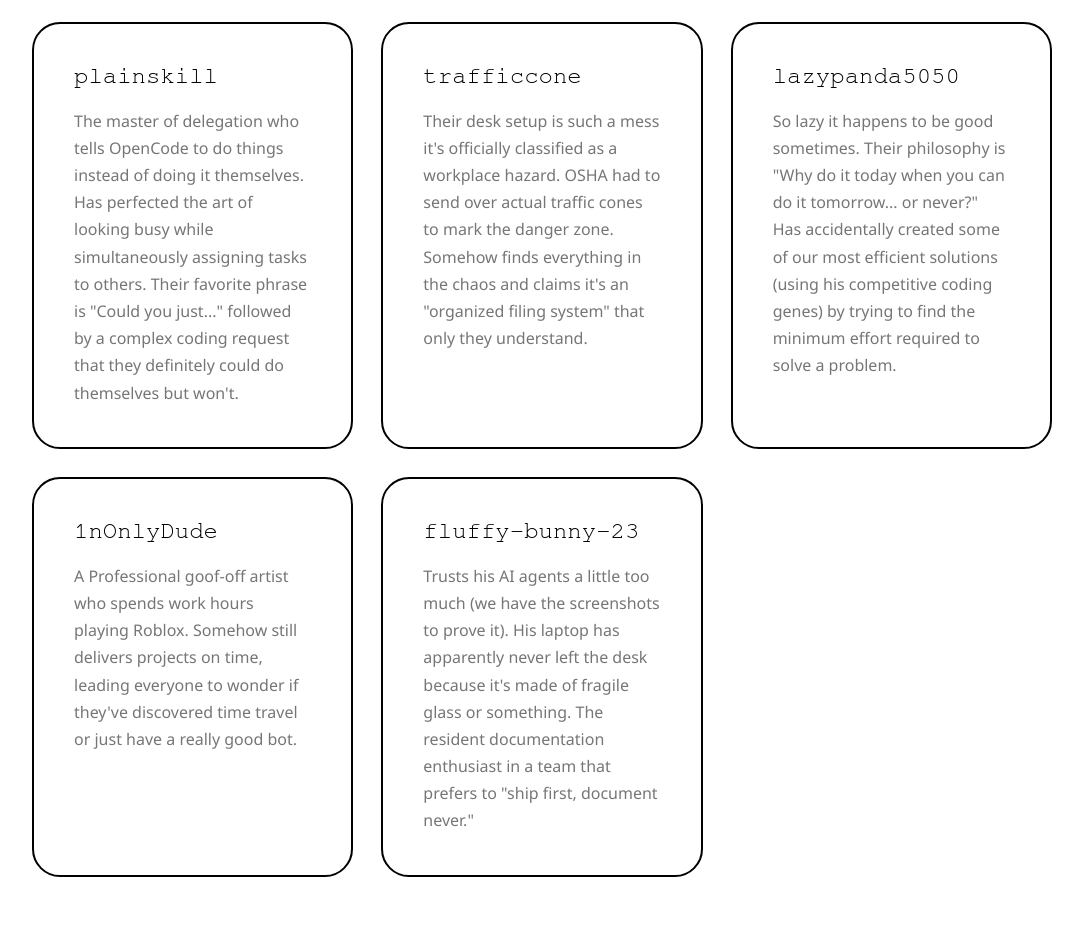
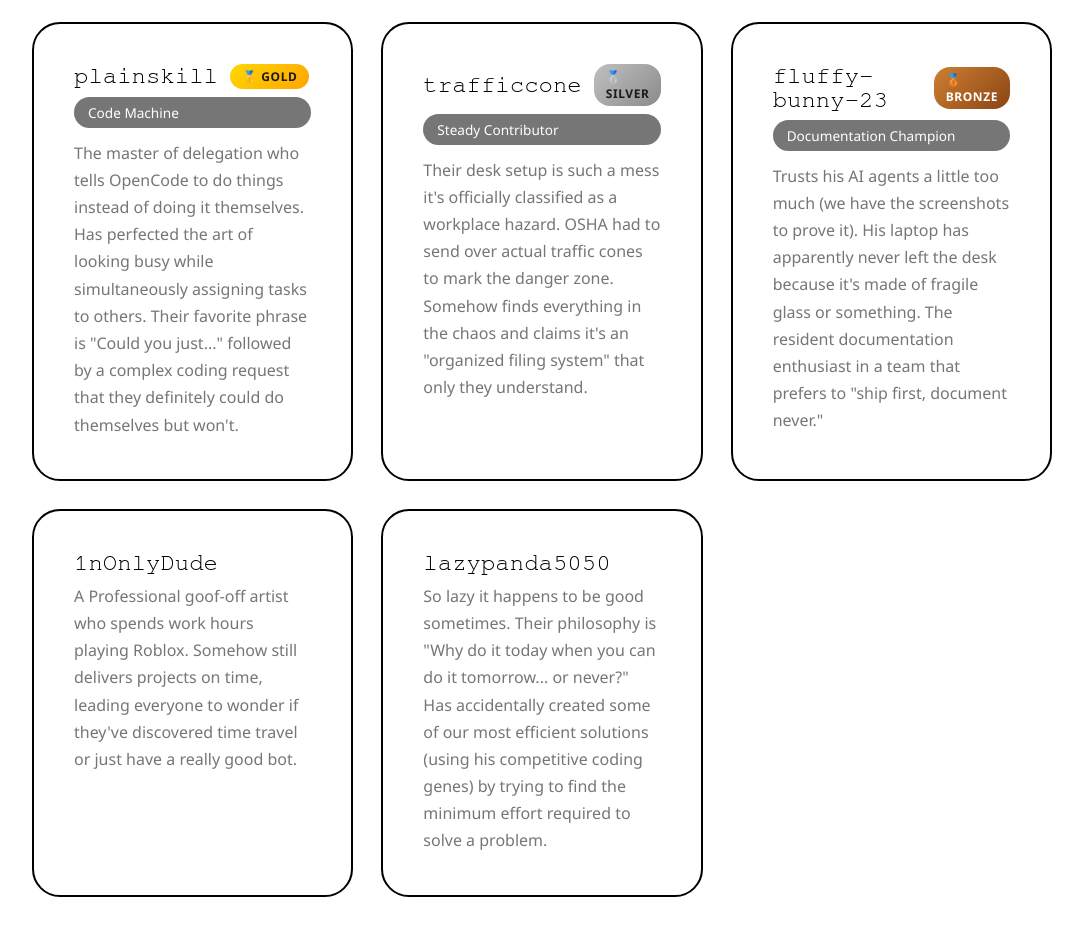
Before and after one commit to LibreLoom/Website, a React (Vite) app in the folder web/: page /team in a window 1280 px wide. Shown: the part 960-1896 px from the top of the page, without its empty margins (98-1181 px from the left). Built offline with nearby package versions, Linux system fonts and the light colour scheme; a web font is replaced by a local one.

Commit message:
Add contributor badges to team page

```diff
--- a/web/src/components/Team.jsx
+++ b/web/src/components/Team.jsx
@@ -8,16 +8,22 @@ function Team() {
       name: "plainskill",
       description:
         'The master of delegation who tells OpenCode to do things instead of doing it themselves. Has perfected the art of looking busy while simultaneously assigning tasks to others. Their favorite phrase is "Could you just..." followed by a complex coding request that they definitely could do themselves but won\'t.',
+      tierBadge: "Gold",
+      funnyBadge: "Code Machine",
     },
     {
       name: "trafficcone",
       description:
         "Their desk setup is such a mess it's officially classified as a workplace hazard. OSHA had to send over actual traffic cones to mark the danger zone. Somehow finds everything in the chaos and claims it's an \"organized filing system\" that only they understand.",
+      tierBadge: "Silver",
+      funnyBadge: "Steady Contributor",
     },
     {
-      name: "lazypanda5050",
+      name: "fluffy-bunny-23",
       description:
-        'So lazy it happens to be good sometimes. Their philosophy is "Why do it today when you can do it tomorrow... or never?" Has accidentally created some of our most efficient solutions (using his competitive coding genes) by trying to find the minimum effort required to solve a problem.',
+        'Trusts his AI agents a little too much (we have the screenshots to prove it). His laptop has apparently never left the desk because it\'s made of fragile glass or something. The resident documentation enthusiast in a team that prefers to "ship first, document never."',
+      tierBadge: "Bronze",
+      funnyBadge: "Documentation Champion",
     },
     {
       name: "1nOnlyDude",
@@ -25,9 +31,9 @@ function Team() {
         "A Professional goof-off artist who spends work hours playing Roblox. Somehow still delivers projects on time, leading everyone to wonder if they've discovered time travel or just have a really good bot.",
     },
     {
-      name: "fluffy-bunny-23",
+      name: "lazypanda5050",
       description:
-        'Trusts his AI agents a little too much (we have the screenshots to prove it). His laptop has apparently never left the desk because it\'s made of fragile glass or something. The resident documentation enthusiast in a team that prefers to "ship first, document never."',
+        'So lazy it happens to be good sometimes. Their philosophy is "Why do it today when you can do it tomorrow... or never?" Has accidentally created some of our most efficient solutions (using his competitive coding genes) by trying to find the minimum effort required to solve a problem.',
     },
   ];
 
@@ -79,6 +85,8 @@ function Team() {
               key={member.name}
               name={member.name}
               description={member.description}
+              tierBadge={member.tierBadge}
+              funnyBadge={member.funnyBadge}
             />
           ))}
         </div>
--- a/web/src/components/cards/TeamCard.jsx
+++ b/web/src/components/cards/TeamCard.jsx
@@ -1,10 +1,21 @@
 import React from 'react'
 import Card from './Card'
 
-function TeamCard({ name, description, children }) {
+function TeamCard({ name, description, tierBadge, funnyBadge, children }) {
   return (
     <Card>
-      <h2>{name}</h2>
+      <div className="team-card-header">
+        <h2>{name}</h2>
+        {tierBadge && (
+          <span className={`tier-badge tier-${tierBadge.toLowerCase()}`}>
+            {tierBadge === 'Gold' && '🥇'}
+            {tierBadge === 'Silver' && '🥈'}
+            {tierBadge === 'Bronze' && '🥉'}
+            {' '}{tierBadge}
+          </span>
+        )}
+      </div>
+      {funnyBadge && <span className="funny-badge">{funnyBadge}</span>}
       {description && <p>{description}</p>}
       {children}
     </Card>
--- a/web/src/styles/Team.css
+++ b/web/src/styles/Team.css
@@ -148,3 +148,68 @@ header,
     position: relative;
     z-index: 1;
 }
+
+.team-card-header {
+    display: flex;
+    align-items: center;
+    gap: 12px;
+    margin-bottom: 8px;
+}
+
+.team-card-header h2 {
+    margin: 0;
+}
+
+.tier-badge {
+    display: inline-block;
+    padding: 4px 12px;
+    border-radius: 16px;
+    font-size: 0.75rem;
+    font-weight: 600;
+    text-transform: uppercase;
+    letter-spacing: 0.05em;
+}
+
+.tier-gold {
+    background: linear-gradient(135deg, #FFD700, #FFA500);
+    color: #1a1a1a;
+}
+
+.tier-silver {
+    background: linear-gradient(135deg, #C0C0C0, #8B8B8B);
+    color: #1a1a1a;
+}
+
+.tier-bronze {
+    background: linear-gradient(135deg, #CD7F32, #8B4513);
+    color: #fff;
+}
+
+.funny-badge {
+    display: inline-block;
+    padding: 6px 14px;
+    background-color: var(--accent);
+    color: var(--primary);
+    border-radius: 20px;
+    font-size: 0.85rem;
+    font-weight: 500;
+    margin-bottom: 12px;
+}
+
+@media (max-width: 768px) {
+    .team-card-header {
+        flex-direction: column;
+        align-items: flex-start;
+        gap: 8px;
+    }
+
+    .tier-badge {
+        font-size: 0.7rem;
+        padding: 3px 10px;
+    }
+
+    .funny-badge {
+        font-size: 0.8rem;
+        padding: 5px 12px;
+    }
+}
```
